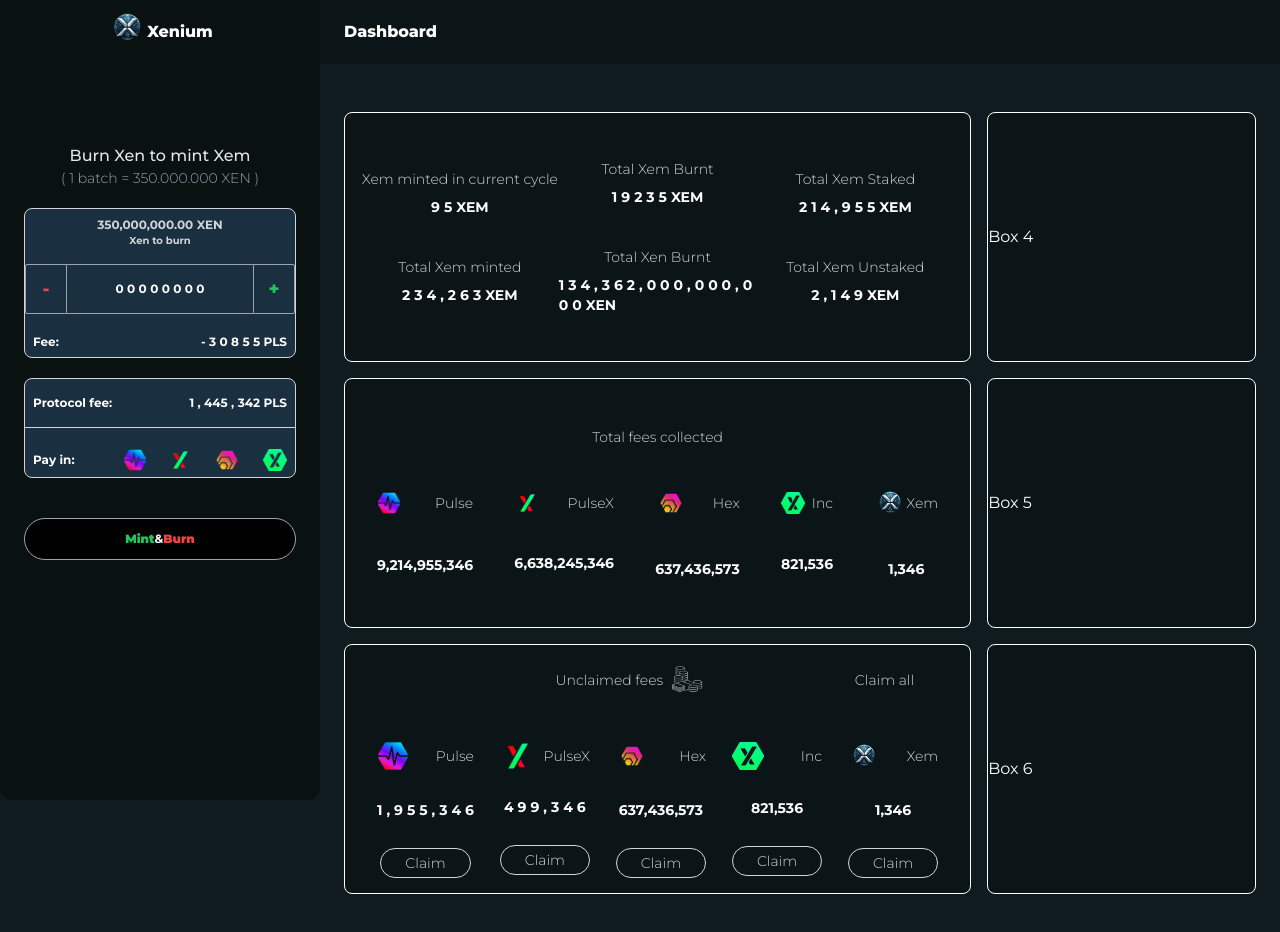
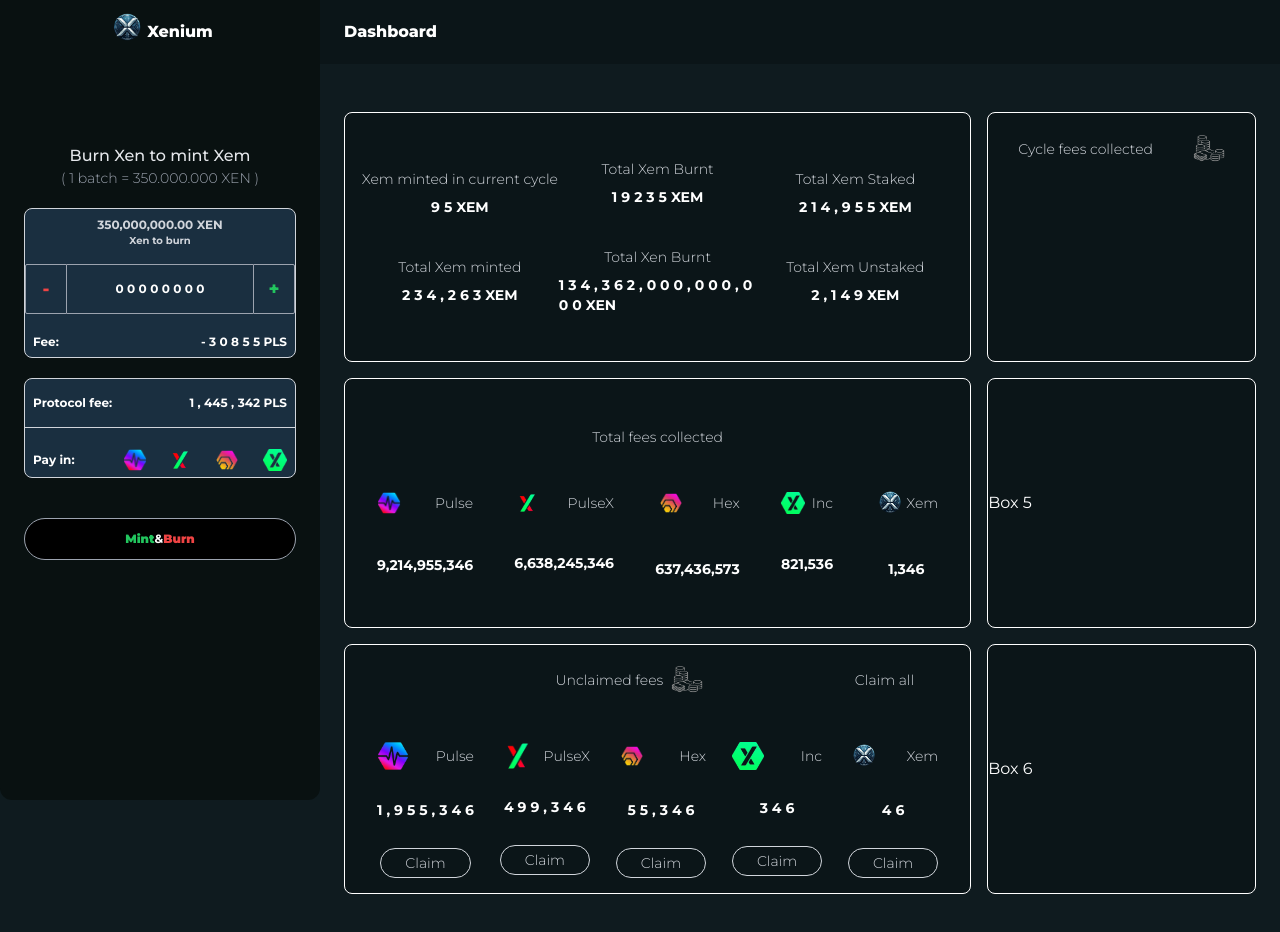
Before and after one commit to Michaeltarimo/Xenium, a Next.js app: page / in a window 1280 px wide. Built offline with nearby package versions, Linux system fonts and the light colour scheme.

Commit message:
updated components

```diff
--- a/src/pages/index.js
+++ b/src/pages/index.js
@@ -237,7 +237,7 @@ const index = () => {
                             <Image src={hex} alt="pulse logo" className="w-8" />
                             <h1>Hex</h1>
                           </div>
-                          <h1 className="font-bold text-white text-sm">637,436,573</h1>
+                          <h1 className="font-bold text-white text-sm">5 5 , 3 4 6</h1>
                           <button className="flex transition transition-transform duration-300 hover:scale-105 text-sm text-gray-300 py-1 rounded-3xl px-6 border border-gray-300 items-center justify-center">
                             Claim
                           </button>
@@ -248,7 +248,7 @@ const index = () => {
                             <Image src={inc} alt="pulse logo" className="w-8" />
                             <h1>Inc</h1>
                           </div>
-                          <h1 className="font-bold text-white text-sm">821,536</h1>
+                          <h1 className="font-bold text-white text-sm">3 4 6</h1>
                           <button className="flex transition transition-transform duration-300 hover:scale-105 text-sm text-gray-300 py-1 rounded-3xl px-6 border border-gray-300 items-center justify-center">
                             Claim
                           </button>
@@ -259,7 +259,7 @@ const index = () => {
                             <Image src={logo} alt="pulse logo" className="w-8" />
                             <h1>Xem</h1>
                           </div>
-                          <h1 className="font-bold text-white text-sm">1,346</h1>
+                          <h1 className="font-bold text-white text-sm">4 6</h1>
                           <button className="flex transition transition-transform duration-300 hover:scale-105 text-sm text-gray-300 py-1 rounded-3xl px-6 border border-gray-300 items-center justify-center">
                             Claim
                           </button>
@@ -276,16 +276,30 @@ const index = () => {
                 {/**Second half */}
                 <div className="flex flex-col w-[30%] gap-4 items-start justify-start">
 
+                  {/**Fourth box */}
+                  <nav className="flex flex-col items-center justify-between border border-white rounded-lg px-4 py-4 bg-darker w-full h-[250px]">
 
-                  <nav className="flex items-center justify-between border border-white rounded-lg bg-darker w-full h-[250px]">
-                    Box 4
+                    <div className="flex flex-col w-full items-center justify-between text-gray-300 font-light text-sm">
+                      <div className="w-full flex items-center justify-center gap-8">
+                          <h1>Cycle fees collected</h1>
+                          <Image src={coinstack} alt="coin stack logo" className="w-10" />
+                      </div>
+                    </div>
+
                   </nav>
+                  {/**End of Fourth box */}
+
+                  {/**Fifth box */}
                   <nav className="flex items-center justify-between border border-white rounded-lg bg-darker w-full h-[250px]">
                     Box 5
                   </nav>
+                  {/**Fifth box */}
+
+                  {/**Sixth box */}
                   <nav className="flex items-center justify-between border border-white rounded-lg bg-darker w-full h-[250px]">
                     Box 6
                   </nav>
+                  {/**End of Sixth box */}
 
 
 
```
